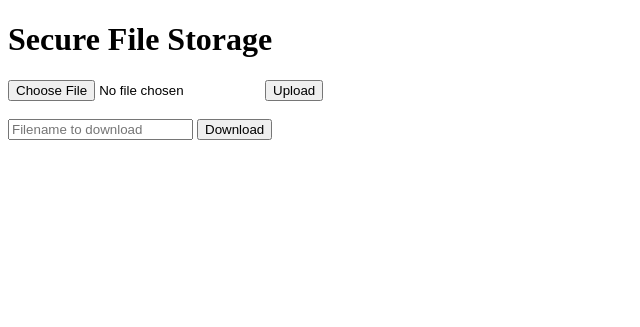
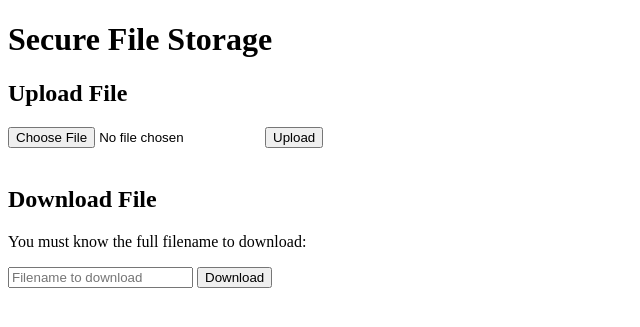
Before and after one commit to tyler19shea/cloud-secure-file-storage, a Flask app: page / in a window 1280 px wide. Shown: the part 62-389 px from the top of the page, without its empty margins (0-640 px from the left). Run offline with Flask 3, Linux system fonts and the light colour scheme; a user stored in the database is signed in.

Commit message:
Fixed bug
Fixed bug that other os other than Linux would have with creation of
encryption_key.key file.

```diff
--- a/config.py
+++ b/config.py
@@ -2,7 +2,7 @@ import os
 from cryptography.fernet import Fernet
 from encryptStorageApp.auth.models import User
 
-KEY_FILE = './encryption_key.key'
+KEY_FILE = os.path.join(os.getcwd(), 'encryption_key.key')
 
 def generate_key():
     return Fernet.generate_key()
--- a/encryptStorageApp/templates/index.html
+++ b/encryptStorageApp/templates/index.html
@@ -40,13 +40,16 @@
         <h1>Secure File Storage</h1>
 
         <!-- Upload Form -->
-        <form id="upload-form" action="{{ url_for('app.upload_file') }}" method="post" enctype="multipart/form-data">
+         <h2>Upload File</h2>
+        <form id="upload-form" action="{{ url_for('app.upload_file') }}" method="POST" enctype="multipart/form-data">
             <input type="file" name="file" id="file" required>
             <input type="submit" value="Upload">
         </form>
         <br>
         <!-- Download Form -->
+         <h2>Download File</h2>
         <form id="download-form">
+            <p>You must know the full filename to download:</p>
             <input type="text" name="filename" id="filename" placeholder="Filename to download" required>
             <input type="submit" value="Download">
         </form>
```
